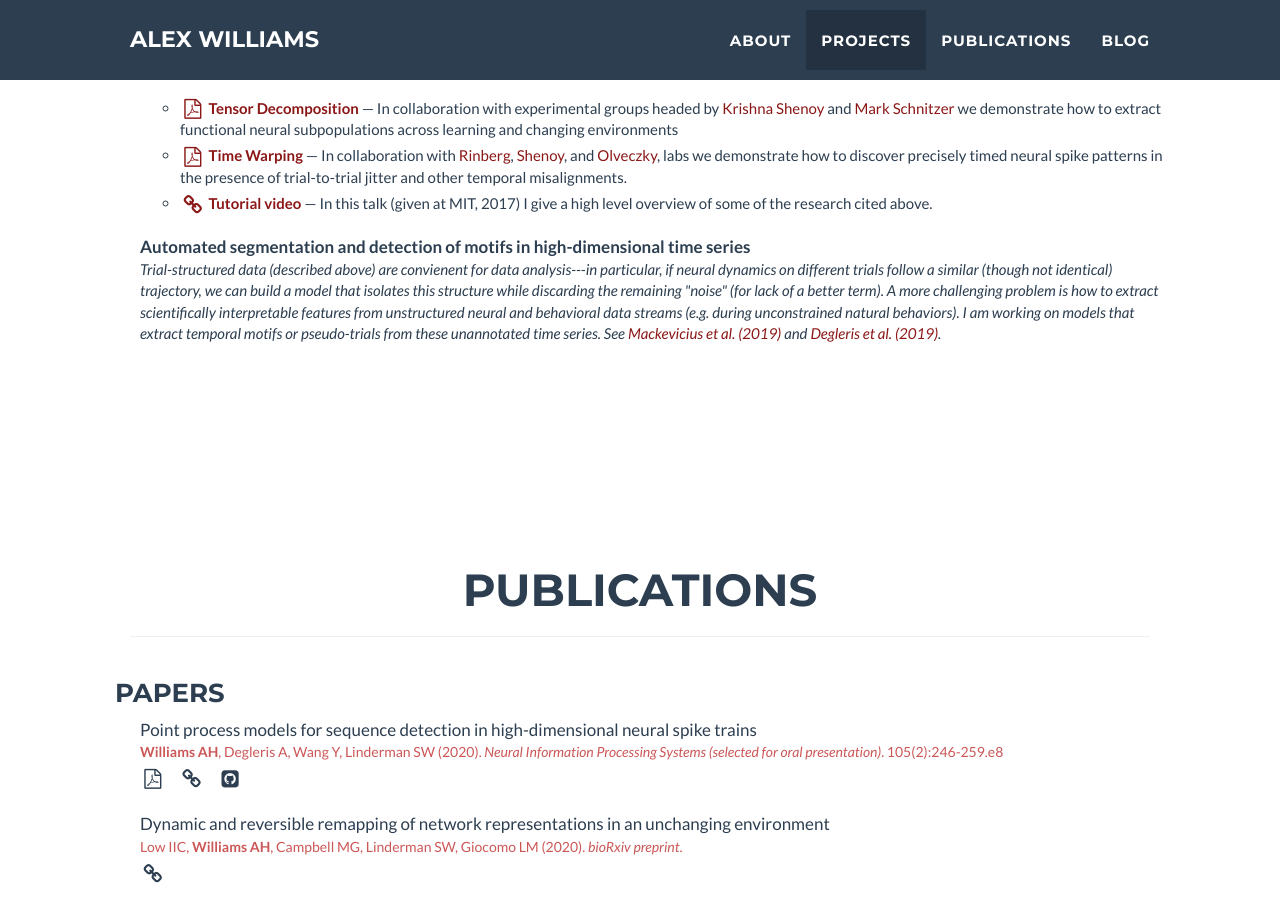
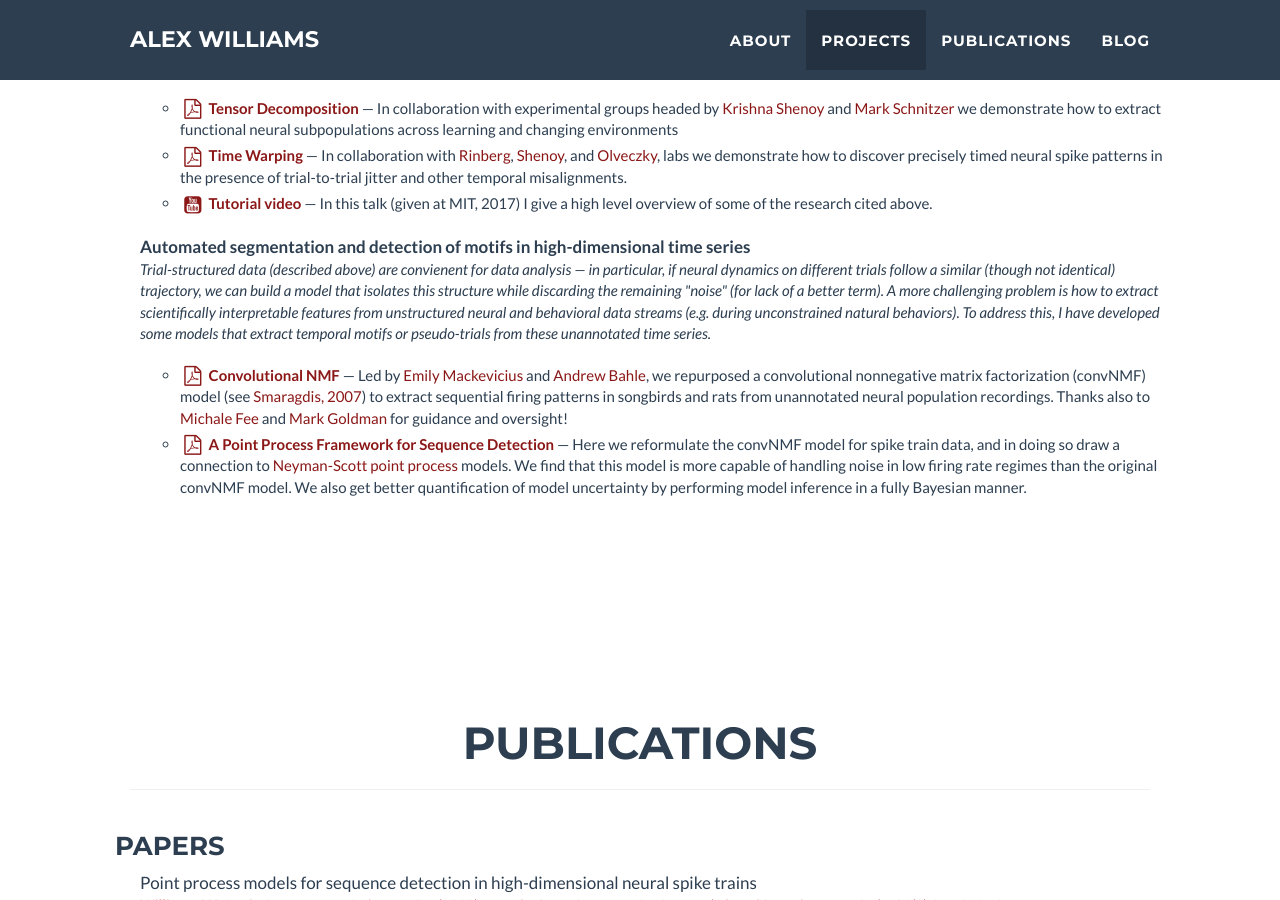
Before and after one commit to ahwillia/ahwillia.github.com, a Jekyll site: the page built from index.html, in a window 1280 px wide and 900 px high, scrolled down 1370 px. Built offline with Jekyll 4.4.1, drawn with Linux system fonts in a browser that asks for light colours; nearby versions of some CDN libraries; library files that are not in the unit come from our copies.

Commit message:
update projects

```diff
--- a/_data/projects.yml
+++ b/_data/projects.yml
@@ -29,7 +29,7 @@
       labs we demonstrate how to discover precisely timed neural spike patterns in
       the presence of trial-to-trial jitter and other temporal misalignments.
   - name: Tutorial video
-    icon: link
+    icon: youtube-square
     url: https://www.youtube.com/watch?v=hmmnRF66hOA
     description: >
       In this talk (given at MIT, 2017) I give a high level overview of some of the research
@@ -37,13 +37,33 @@
 
 - title: Automated segmentation and detection of motifs in high-dimensional time series
   description: >
-    Trial-structured data (described above) are convienent for data analysis---in particular,
+    Trial-structured data (described above) are convienent for data analysis &mdash; in particular,
     if neural dynamics on different trials follow a similar (though not identical) trajectory,
     we can build a model that isolates this structure while discarding the remaining "noise"
     (for lack of a better term). A more challenging problem is how to extract scientifically
     interpretable features from unstructured neural and behavioral data streams (e.g. during
-    unconstrained natural behaviors). I am working on models that extract temporal motifs
-    or pseudo-trials from these unannotated time series. See
-    <a href="https://doi.org/10.7554/eLife.38471",
-    target="_blank">Mackevicius et al. (2019)</a> and
-    <a href="https://arxiv.org/abs/1907.00139", target="_blank">Degleris et al. (2019)</a>.
+    unconstrained natural behaviors). To address this, I have developed some models that extract
+    temporal motifs or pseudo-trials from these unannotated time series.
+
+- items:
+  - name: Convolutional NMF
+    icon: file-pdf-o
+    url: https://doi.org/10.7554/eLife.38471
+    description: >
+      Led by <a href="https://emackev.github.io/" target="_blank">Emily Mackevicius</a>
+      and <a href="http://web.mit.edu/abahle/www/" target="_blank">Andrew Bahle</a>, we
+      repurposed a convolutional nonnegative matrix factorization (convNMF) model (see
+      <a href="https://doi.org/10.1109/TASL.2006.876726" target="_blank">Smaragdis, 2007</a>)
+      to extract sequential firing patterns in songbirds and rats from unannotated neural population
+      recordings. Thanks also to <a href="https://feelaboratory.org/" target="_blank">Michale Fee</a>
+      and <a href="https://goldmanlab.faculty.ucdavis.edu/" target="_blank">Mark Goldman</a>
+      for guidance and oversight!
+  - name: A Point Process Framework for Sequence Detection
+    icon: file-pdf-o
+    url: https://arxiv.org/pdf/2010.04875.pdf
+    description: >
+      Here we reformulate the convNMF model for spike train data, and in doing so draw a connection to
+      <a href="https://www.jstor.org/stable/2983905" target="_blank">Neyman-Scott point process</a>
+      models. We find that this model is more capable of handling noise in low firing rate regimes
+      than the original convNMF model. We also get better quantification of model uncertainty by performing
+      model inference in a fully Bayesian manner.
```
